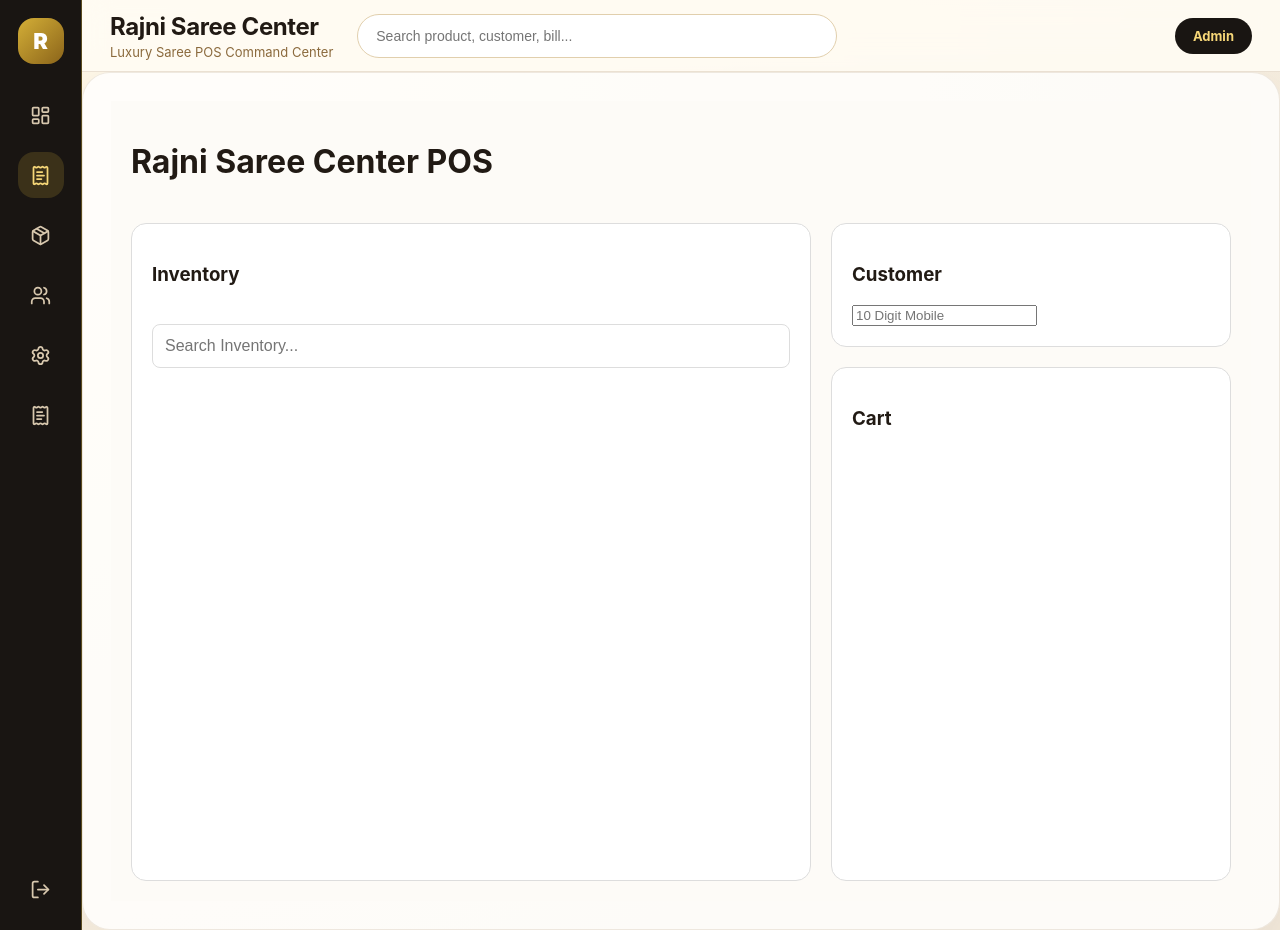
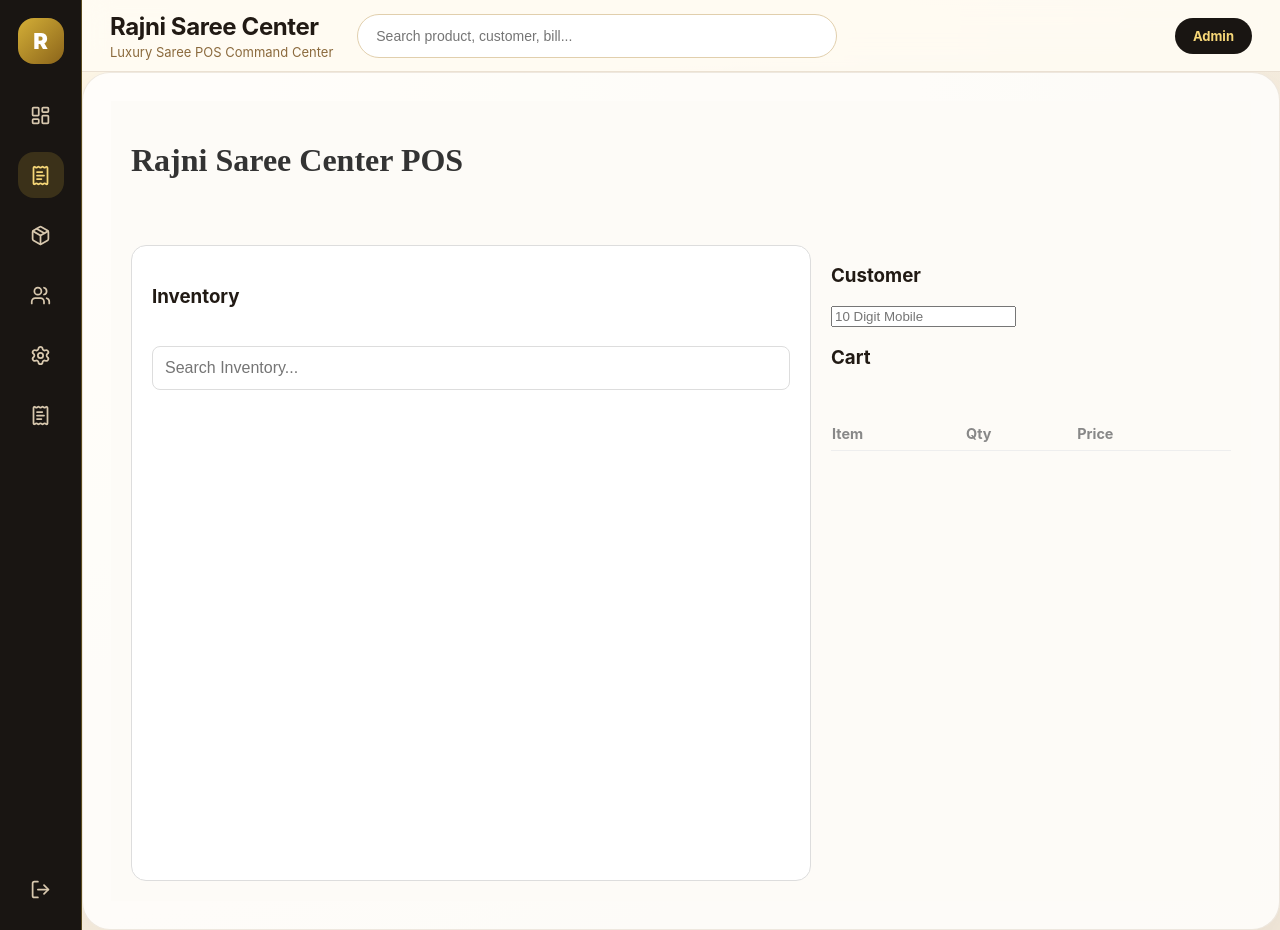
Before and after one commit to fr-rehanarif/Rajni_frontend, a React app: page /app/billing in a window 1280 px wide. Built offline with nearby package versions, Linux system fonts and the light colour scheme; no server answers; the HTML template or start-up script is replaced by a standard one.

Commit message:
Added BIG UPDATE

```diff
--- a/src/pages/Billing.jsx
+++ b/src/pages/Billing.jsx
@@ -4,46 +4,69 @@ import './Billing.css';
 
 const Billing = () => {
   const [mobile, setMobile] = useState('');
-  const [customer, setCustomer] = useState(null);
+  const [customer, setCustomer] = useState({ name: '', isNew: true });
+  const [loading, setLoading] = useState(false);
 
-  // Force fetch when mobile hits 10 digits
-  useEffect(() => {
-    if (mobile.length === 10) {
-      const fetchCustomer = async () => {
-        try {
-          const res = await api.get(`/customers/mobile/${mobile}`);
-          // This handles both { "name": "..." } and { "customer": { "name": "..." } }
-          const data = res.data.customer || res.data;
-          setCustomer(data);
-        } catch (err) {
-          setCustomer({ name: 'New Customer' });
-        }
-      };
-      fetchCustomer();
-    } else {
-      setCustomer(null);
+  // Logic to fetch customer
+  const fetchCustomer = async (mobileNum) => {
+    if (mobileNum.length !== 10) return;
+    setLoading(true);
+    try {
+      const res = await api.get(`/customers/mobile/${mobileNum}`);
+      // Handle response structure (if it's {customer: {name: ...}} or direct)
+      const data = res.data.customer || res.data;
+      setCustomer({ name: data.name || 'Unknown', isNew: false });
+    } catch (err) {
+      // If 404, it means customer doesn't exist, show as New Customer
+      setCustomer({ name: 'New Customer', isNew: true });
+    } finally {
+      setLoading(false);
     }
-  }, [mobile]);
+  };
+
+  const handleMobileChange = (e) => {
+    const val = e.target.value.replace(/\D/g, '');
+    setMobile(val);
+    if (val.length === 10) fetchCustomer(val);
+  };
 
   return (
     <div className="billing-container">
-      <header><h1>Rajni Saree Center POS</h1></header>
+      <header className="billing-header">
+        <h1>Rajni Saree Center POS</h1>
+      </header>
+
       <div className="billing-layout">
-        <section className="inventory-panel">
+        {/* Left: Inventory Section */}
+        <section className="panel inventory-panel">
           <h3>Inventory</h3>
           <input className="product-search-input" placeholder="Search Inventory..." />
         </section>
-        <section className="cart-panel">
-          <div className="customer-card">
+
+        {/* Right: Customer & Cart */}
+        <section className="right-column">
+          <div className="panel customer-panel">
             <h3>Customer</h3>
             <input
               value={mobile}
-              onChange={(e) => setMobile(e.target.value.replace(/\D/g, ''))}
+              onChange={handleMobileChange}
               placeholder="10 Digit Mobile"
+              maxLength={10}
             />
-            {customer && <p className="customer-name-display">{customer.name}</p>}
+            {mobile.length === 10 && (
+              <p className={`customer-status ${customer.isNew ? 'new' : 'existing'}`}>
+                {customer.name}
+              </p>
+            )}
           </div>
-          <div className="cart-section"><h3>Cart</h3></div>
+
+          <div className="panel cart-panel">
+            <h3>Cart</h3>
+            <table className="cart-table">
+              <thead><tr><th>Item</th><th>Qty</th><th>Price</th></tr></thead>
+              <tbody>{/* Add cart rows here */}</tbody>
+            </table>
+          </div>
         </section>
       </div>
     </div>
```
